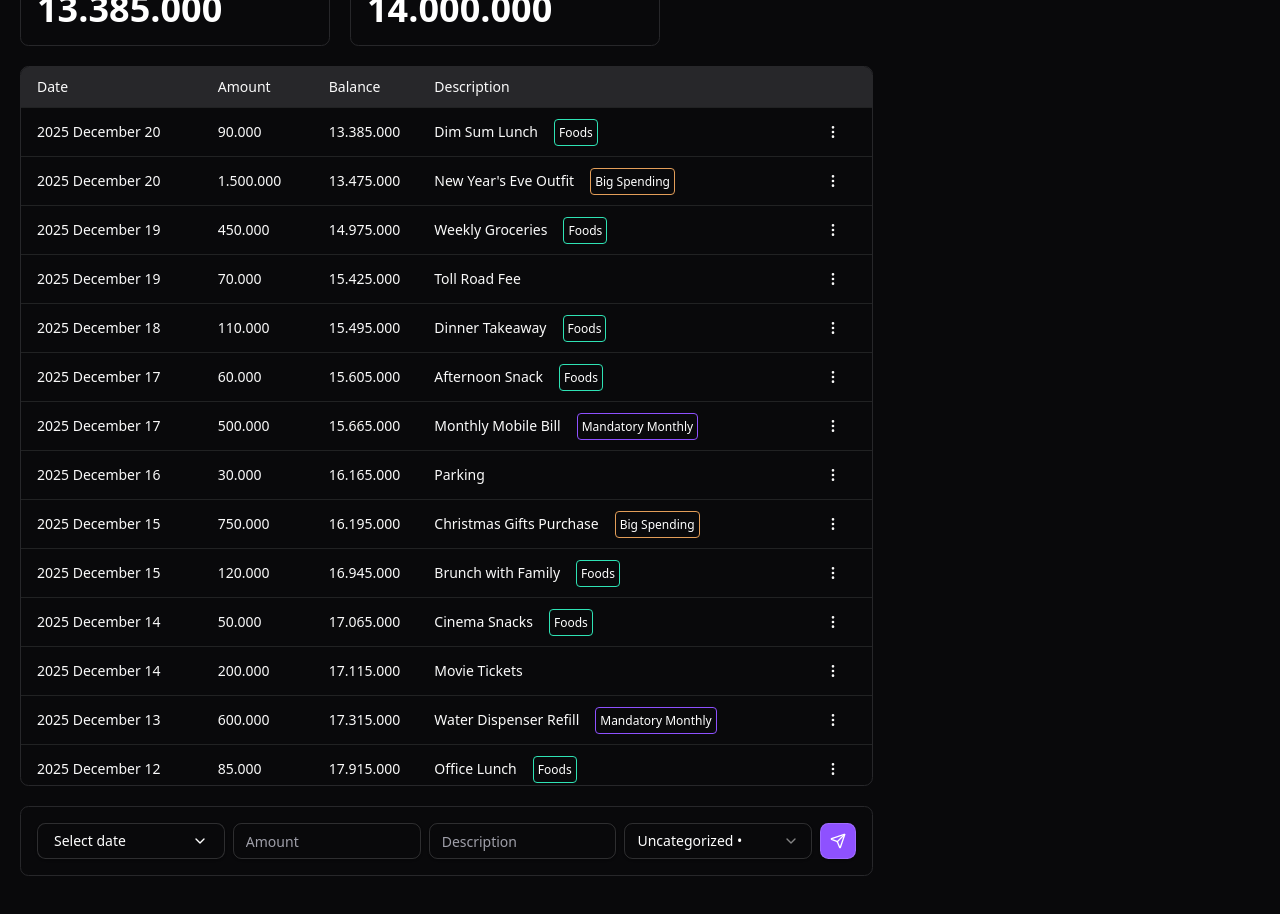
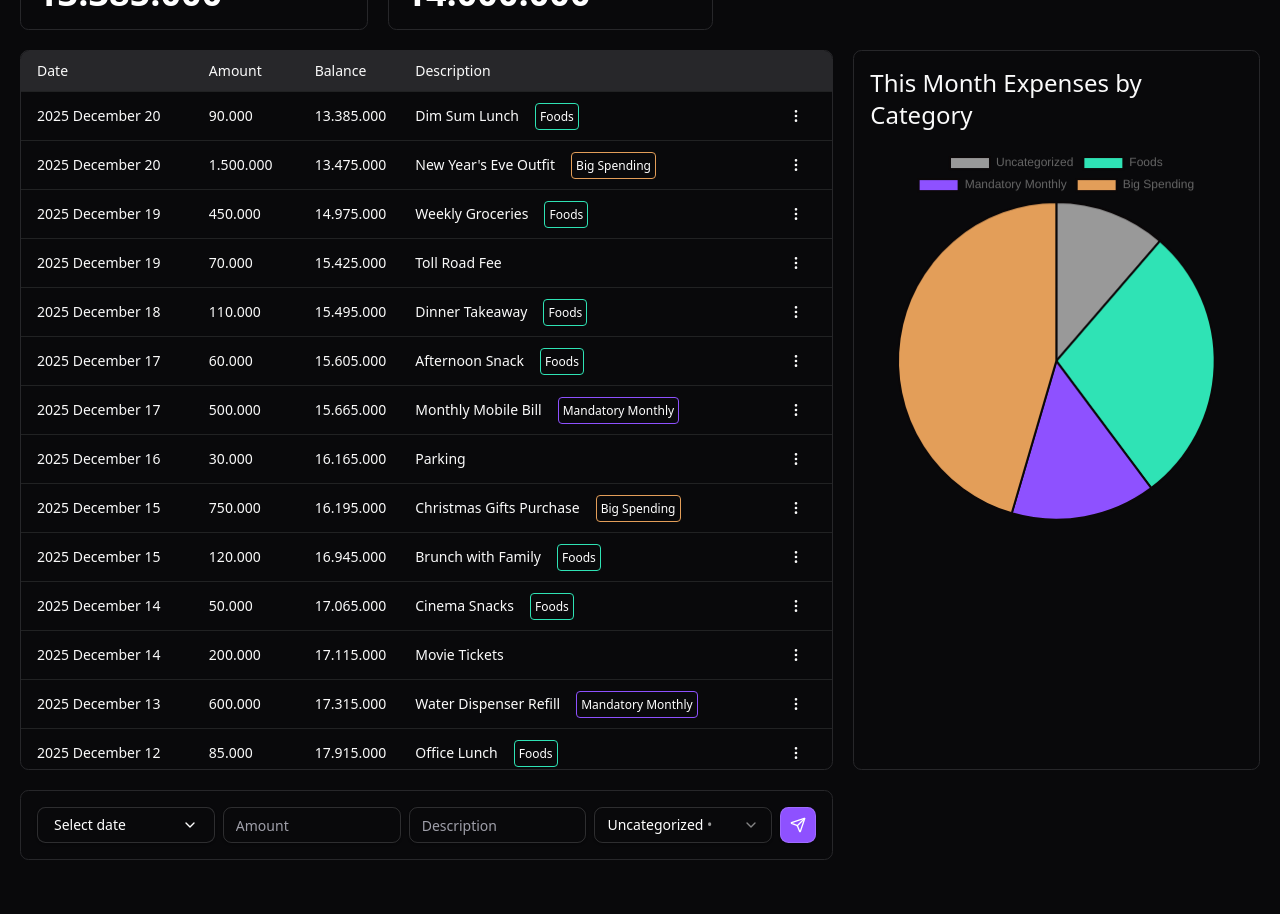
Before and after one commit to pukuri/expenses, a React (Vite) app in the folder frontend/: page /sample in a window 1280 px wide. Shown: the part 180-1094 px from the top of the page. Built offline with nearby package versions, Linux system fonts and the light colour scheme.

Commit message:
implement pie chart category expenses

```diff
--- a/frontend/index.html
+++ b/frontend/index.html
@@ -12,5 +12,6 @@
   <body class="font-sans">
     <div id="root"></div>
     <script type="module" src="/src/main.tsx"></script>
+    <script src="https://cdn.jsdelivr.net/npm/chart.js"></script>
   </body>
 </html>
--- a/frontend/package.json
+++ b/frontend/package.json
@@ -15,11 +15,13 @@
     "@radix-ui/react-select": "^2.2.6",
     "@radix-ui/react-slot": "^1.2.4",
     "@tailwindcss/vite": "^4.1.17",
+    "chart.js": "^4.5.1",
     "class-variance-authority": "^0.7.1",
     "clsx": "^2.1.1",
     "date-fns": "^4.1.0",
     "lucide-react": "^0.561.0",
     "react": "^19.2.0",
+    "react-chartjs-2": "^5.3.1",
     "react-day-picker": "^9.13.0",
     "react-dom": "^19.2.0",
     "react-router-dom": "^7.11.0",
--- a/frontend/src/data/categoriesSample.tsx
+++ b/frontend/src/data/categoriesSample.tsx
@@ -1,7 +1,7 @@
 import type { Category } from "@/types";
 
 export const categorySample: Category[] = [
-  {id: 0, name: 'Uncategorized', color: ''},
+  {id: 0, name: 'Uncategorized', color: '#999'},
   {id: 1, name: 'Foods', color: '#2fe3b5'},
   {id: 2, name: 'Mandatory Monthly', color: '#8e51ff'},
   {id: 3, name: 'Big Spending', color: '#e39e59'}
--- /dev/null
+++ b/frontend/src/features/CurrentMonthChart.tsx
@@ -0,0 +1,48 @@
+import type { Category } from '@/types';
+import {
+  Chart as ChartJS,
+  Tooltip,
+  Legend,
+  ArcElement,
+} from 'chart.js';
+import { Pie } from 'react-chartjs-2';
+
+export default function CurrentMonthChart({ categories, expenses }: { categories: Category[], expenses: number[] }) {
+  ChartJS.register(
+    ArcElement,
+    Tooltip,
+    Legend
+  )
+
+  const options = {
+    responsive: true,
+    plugins: {
+      title: {
+        display: true,
+        text: 'Chart.js Bar Chart in React',
+      },
+    },
+  };
+
+  const data = {
+    labels: categories.map((c) => ( c.name )),
+    datasets: [
+      {
+        label: 'Total expenses',
+        data: expenses,
+        backgroundColor: categories.map((c) => ( c.color )),
+        borderColor: '#0b0809',
+        hoverBorderColor: '#fff',
+      }
+    ],
+  };
+
+  return (
+    <div className='p-4'>
+      <h1 className='text-2xl'>This Month Expenses by Category</h1>
+      <div className='pt-4 text-white'>
+        <Pie options={options} data={data}/>
+      </div>
+    </div>
+  )
+}
--- a/frontend/src/features/ExpensesByMonthCategory.tsx
+++ /dev/null
@@ -1,89 +0,0 @@
-import { useEffect, useState, type SetStateAction } from "react";
-import AmountFormatter from "../utils/AmountFormatter";
-import { Badge } from "@/components/ui/badge";
-import PercentageBadge from "@/components/percentageBadge";
-import TodayDate from "@/utils/TodayDate";
-import LastDate from "@/utils/LastDate";
-import { Select, SelectContent, SelectItem, SelectTrigger, SelectValue } from "@/components/ui/select";
-import type { Category } from "@/types";
-
-export default function ExpensesByMonthCategory({ categories }: { categories: Category[] } ) {
-  const [currentAmount, setCurrentAmount] = useState<number>(0)
-  const [lastAmount, setLastAmount] = useState<number>(0)
-
-  const handleCategoryChange = async (value: string): Promise<void> => {
-    await fetchCurrentAmount(parseInt(value)).catch(console.error)
-    await fetchLastAmount(parseInt(value)).catch(console.error)
-  }
-
-  const fetchAmount = async (dateParams: string, catId: number, callback: { (value: SetStateAction<number>): void; }): Promise<void> => {
-    try {
-      const response = await fetch("/api/v1/expenses_by_month_category?" + new URLSearchParams({
-        date: dateParams,
-        category_id: JSON.stringify(catId)
-      }))
-      if (!response.ok) {
-        throw new Error(`HTTP ${response.status}: ${response.statusText}`);
-      }
-      const result = await response.json()
-      callback(result.data.amount)
-    } catch (err) {
-      console.log(err)
-    }
-  }
-
-  const fetchCurrentAmount = async (catId: number): Promise<void> => {
-    const dateParams = TodayDate()
-    await fetchAmount(dateParams, catId, setCurrentAmount)
-  }
-
-  const fetchLastAmount = async(catId: number): Promise<void> => {
-    const dateParams = LastDate()
-    await fetchAmount(dateParams, catId, setLastAmount)
-  }
-
-  useEffect(() => {
-    if (categories[0].id) {
-      fetchCurrentAmount(categories[0].id).catch(console.error)
-      fetchLastAmount(categories[0].id).catch(console.error)
-    }
-  }, []);
-
-  const renderBadgeSub = () => {
-    if (currentAmount > lastAmount) {
-      return <p className="text-xs text-chart-1">Your expenses this month is higher than last month</p>
-    } else if (currentAmount < lastAmount) {
-      return <p className="text-xs text-chart-1">Your expenses this month is lower than last month</p>
-    } else {
-      return <p className="text-xs text-chart-1">Your expenses this month is the same as last month</p>
-    }
-  }
-
-  return (
-    <div className="w-full p-4 bottom-0 right-0 rounded-md bg-neutral-2 text-white">
-      <div className="flex flex-row justify-between mb-4">
-        <p>This Month Expenses by Category</p>
-        <Badge
-          variant="secondary"
-          className="bg-primary text-white font-medium text-xs"
-        >
-          <PercentageBadge current={currentAmount} last={lastAmount} />
-        </Badge>
-      </div>
-      {renderBadgeSub()}
-      <div className="flex flex-row justify-between mt-2">
-        <h1 className="text-4xl font-bold">{AmountFormatter(currentAmount)}</h1>
-        <Select onValueChange = {(value) => handleCategoryChange(value)} >
-          <SelectTrigger className="w-[140px]">
-            <SelectValue placeholder="Categories" />
-          </SelectTrigger>
-          <SelectContent>
-            { categories.map((category, index) => (
-              <SelectItem key={index} value={JSON.stringify(category.id)}>{category.name}</SelectItem>
-            )) }
-          </SelectContent>
-        </Select>
-      </div>
-    </div>
-  )
-}
--- a/frontend/src/features/MainLayout.tsx
+++ b/frontend/src/features/MainLayout.tsx
@@ -2,11 +2,11 @@ import MainTable from './MainTable';
 import TransactionInput from './TransactionIInput';
 import CurrentBalance from './CurrentBalance';
 import CurrentMonthExpenses from './CurrentMonthExpenses';
-import ExpensesByMonthCategory from './ExpensesByMonthCategory';
 import type { Category, TransactionsResponse, User } from '@/types';
 import { Button } from '@/components/ui/button';
 import { LogOut } from 'lucide-react';
 import profileImage from '../assets/profileSample.png'
+import CurrentMonthChart from './CurrentMonthChart';
 
 interface MainLayoutProps {
   data: TransactionsResponse;
@@ -18,10 +18,11 @@ interface MainLayoutProps {
   currentBalance: number;
   lastBalance: number;
   fetchTransactions: () => void;
+  expensesByMonthCategory: number[];
 }
 
-export const MainLayout = ({ data, categories, user, isSample, currentAmount, lastAmount, currentBalance, lastBalance, fetchTransactions }: MainLayoutProps) => {
-  const cardStyle = 'rounded-md border-1 border-secondary w-1/4';
+export default function MainLayout({ data, categories, user, isSample, currentAmount, lastAmount, currentBalance, lastBalance, fetchTransactions, expensesByMonthCategory }: MainLayoutProps) {
+  const cardStyle = 'rounded-md border-1 border-secondary';
 
   const handleLogout = async (): Promise<void> => {
     if (isSample) {
@@ -60,17 +61,21 @@ export const MainLayout = ({ data, categories, user, isSample, currentAmount, la
             <div className={cardStyle}>
               <CurrentMonthExpenses currentAmount={currentAmount} lastAmount={lastAmount} />
             </div>
-            { !isSample && (
-              <div className={cardStyle}>
-                <ExpensesByMonthCategory categories={categories} />
+          </div>
+          <div className='flex flex-row px-5 gap-5'>
+            <div className='flex flex-col w-2/3 mt-5'>
+              <div className={`h-180 overflow-scroll ${cardStyle}`}>
+                <MainTable data={data} categories={categories} fetchTransactions={fetchTransactions} />
               </div>
-            )}
-          </div>
-          <div className={`h-180 overflow-scroll w-2/3 mx-5 mt-5 ${cardStyle}`}>
-            <MainTable data={data} categories={categories} fetchTransactions={fetchTransactions} />
-          </div>
-          <div className={`w-2/3 mx-5 mt-5 ${cardStyle}`}>
-            <TransactionInput categories={categories} isSample={isSample} fetchTransactions={fetchTransactions} />
+              <div className={`mt-5 ${cardStyle}`}>
+                <TransactionInput categories={categories} isSample={isSample} fetchTransactions={fetchTransactions} />
+              </div>
+            </div>
+            <div className='flex flex-col w-1/3 mt-5'>
+              <div className={`h-180 ${cardStyle}`}>
+                <CurrentMonthChart categories={categories} expenses={expensesByMonthCategory}/>
+              </div>
+            </div>
           </div>
         </div>
       </div>
--- a/frontend/src/hooks/useCategories.tsx
+++ b/frontend/src/hooks/useCategories.tsx
@@ -2,7 +2,7 @@ import { useState, useEffect } from 'react';
 import type { Category } from '@/types';
 
 export const useCategories = () => {
-  const [categories, setCategories] = useState<Category[]>([{id: 0, name: 'Uncategorized', color: ''}]);
+  const [categories, setCategories] = useState<Category[]>([{id: 0, name: 'Uncategorized', color: '#999'}]);
 
   const fetchCategories = async (): Promise<void> => {
     try {
--- /dev/null
+++ b/frontend/src/hooks/useExpensesByMonthCategory.tsx
@@ -0,0 +1,43 @@
+import type { Category } from "@/types"
+import TodayDate from "@/utils/TodayDate"
+import { useEffect, useState } from "react"
+
+export const useExpensesByMonthCategories = ({ categories }: { categories: Category[] }) => {
+  const [expenses, setExpenses] = useState<number[]>([])
+
+  const fetchExpenses = async (catId: number): Promise<number> => {
+    try {
+      const response = await fetch("/api/v1/expenses_by_month_category?" + new URLSearchParams({
+        date: TodayDate(),
+        category_id: JSON.stringify(catId)
+      }))
+      if (!response.ok) {
+        throw new Error(`HTTP ${response.status}: ${response.statusText}`);
+      }
+      const result = await response.json()
+      return result.data.amount
+    } catch (err) {
+      console.error(err)
+      return 0
+    }
+  }
+
+  const fetchAllExpenses = async (): Promise<void> => {
+    try {
+      const expensePromises = categories.map(category => fetchExpenses(category.id))
+      const resolvedExpenses = await Promise.all(expensePromises)
+      setExpenses(resolvedExpenses)
+    } catch (err) {
+      console.error(err)
+    }
+  }
+
+
+  useEffect(() => {
+    if (categories.length > 0) {
+      fetchAllExpenses();
+    }
+  }, [categories])
+
+  return { expenses }
+}
--- a/frontend/src/pages/Dashboard.tsx
+++ b/frontend/src/pages/Dashboard.tsx
@@ -4,8 +4,9 @@ import { useTransactions } from '@/hooks/useTransactions';
 import { useCategories } from '@/hooks/useCategories';
 import { useCurrentMonthExpenses } from '@/hooks/useCurrentMonthExpenses';
 import { useLastBalance } from '@/hooks/useLastBalance';
-import { MainLayout } from '@/features/MainLayout';
 import { Navigate } from 'react-router-dom';
+import MainLayout from '@/features/MainLayout';
+import { useExpensesByMonthCategories } from '@/hooks/useExpensesByMonthCategory';
 
 function DashboardContent() {
   const { user } = useAuth();
@@ -13,6 +14,7 @@ function DashboardContent() {
   const { categories } = useCategories();
   const { currentAmount, lastAmount } = useCurrentMonthExpenses();
   const { lastBalance } = useLastBalance();
+  const { expenses: expensesByMonthCategory } = useExpensesByMonthCategories({ categories });
 
   const currentBalance = data.data[0]?.running_balance ?? 0;
 
@@ -27,6 +29,7 @@ function DashboardContent() {
       currentBalance={currentBalance}
       lastBalance={lastBalance}
       fetchTransactions={fetchTransactions}
+      expensesByMonthCategory={expensesByMonthCategory}
     />
   );
 }
--- a/frontend/src/pages/Sample.tsx
+++ b/frontend/src/pages/Sample.tsx
@@ -1,4 +1,4 @@
-import { MainLayout } from '@/features/MainLayout';
+import MainLayout from '@/features/MainLayout';
 import { transactionSample } from '@/data/transactionSample';
 import { categorySample } from '@/data/categoriesSample';
 import type { Category, TransactionsResponse } from '@/types';
@@ -17,6 +17,7 @@ function Sample() {
       currentBalance={data.data[0].running_balance}
       lastBalance={13275000}
       fetchTransactions={() => {}}
+      expensesByMonthCategory={[1000000,2500000,1300000,4000000]}
     />
   );
 }
```
Also changed, not shown: 1 other file (tests, documents, lock files or other folders).
